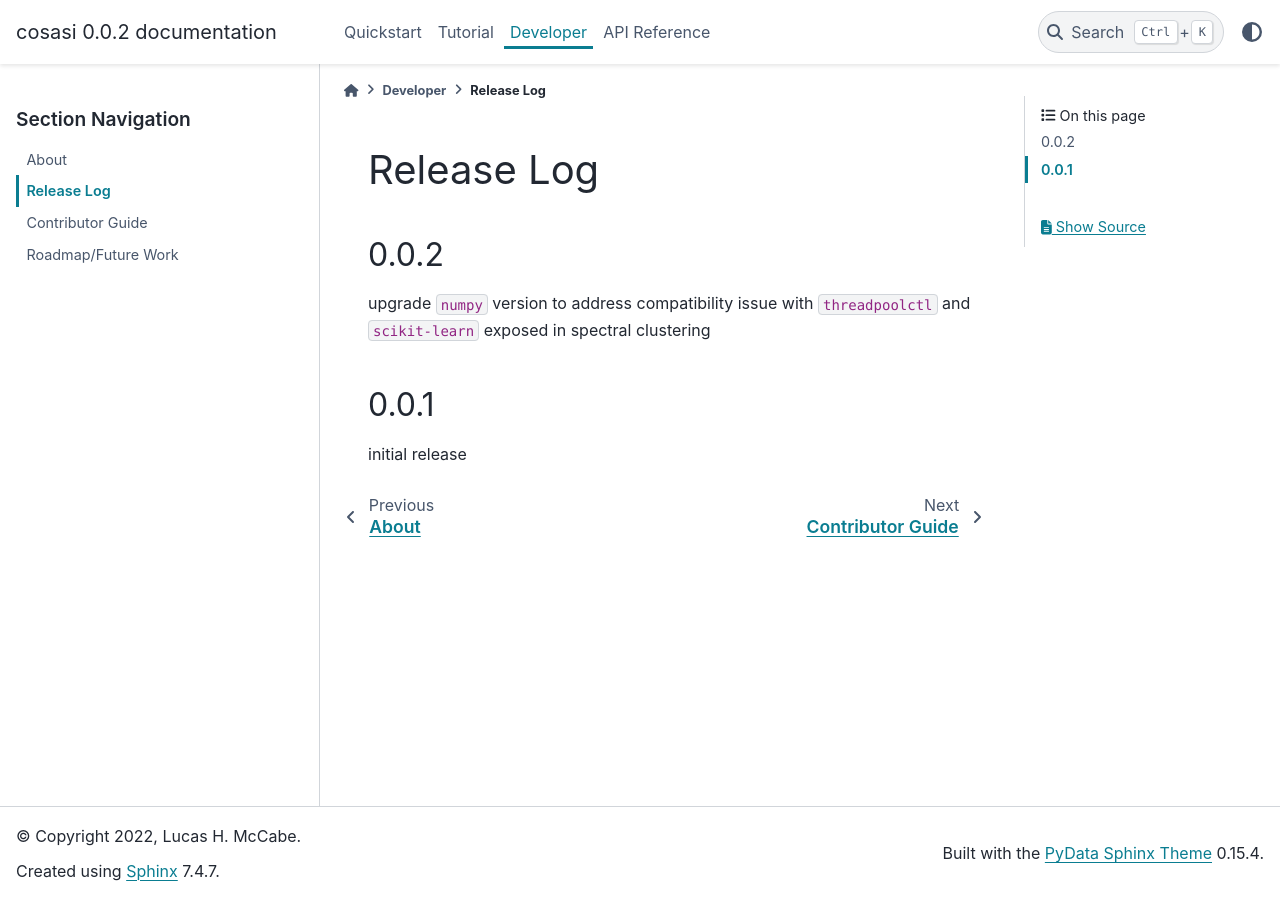
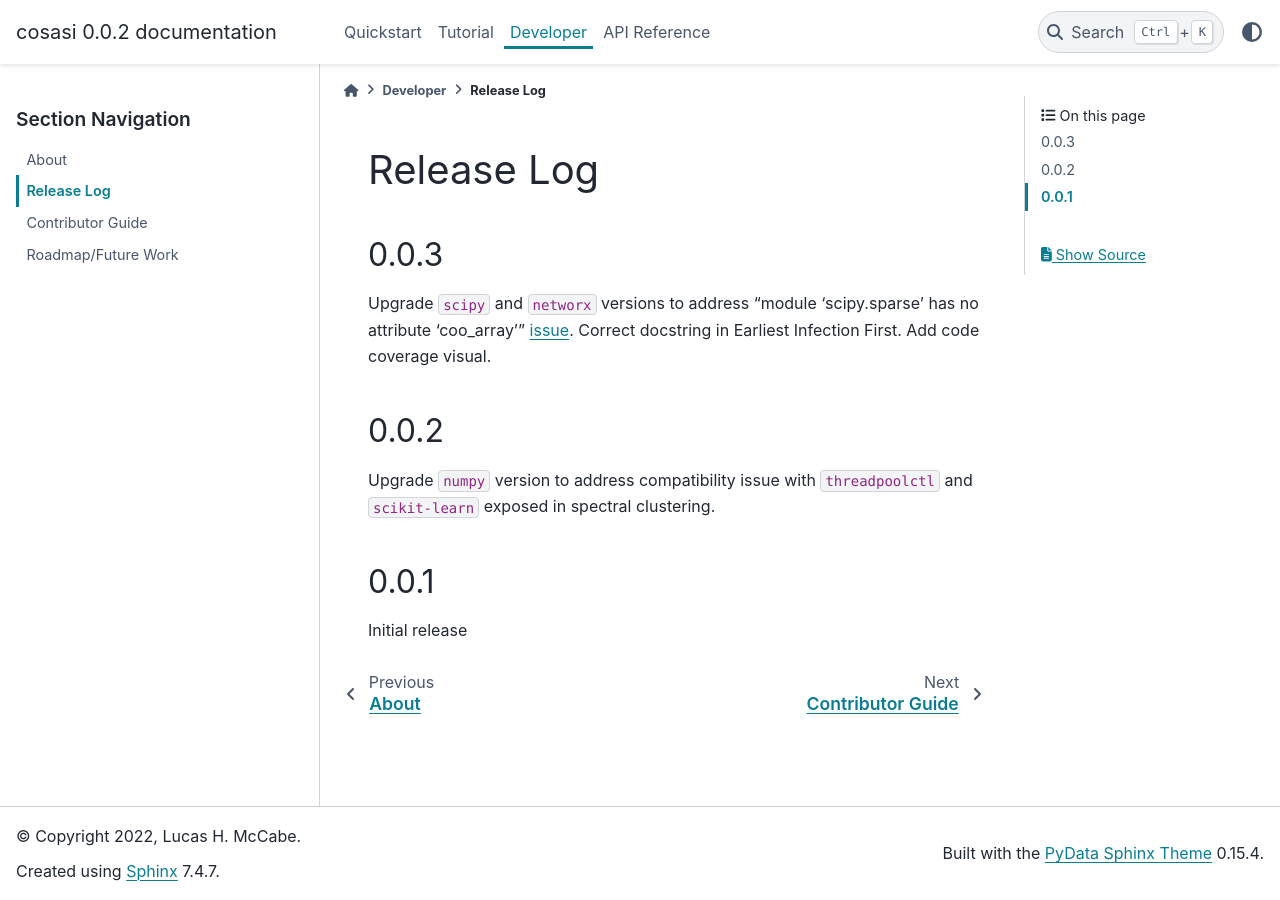
Before and after one commit to lmiconsulting/cosasi, a Sphinx documentation site: the page built from docs/developer_pages/releaselog.rst, in a window 1280 px wide. Built offline with Sphinx 7.4.7 and the PyData theme 0.15.4, drawn with Linux system fonts in a browser that asks for light colours.

Commit message:
minor version + docs updates
Upgrade scipy and networx versions to address “AttributeError: module ‘scipy.sparse’ has no attribute ‘coo_array’” issue. Correct docstring in Earliest Infection First. Add code coverage visual.

```diff
--- a/docs/developer_pages/contributing.rst
+++ b/docs/developer_pages/contributing.rst
@@ -72,6 +72,12 @@ To read the ``.coverage`` file:
         coverage report
 
 
+The output should look something like this:
+
+.. figure:: ../_assets/coverage.png
+   :figwidth: 100%
+   :align: left
+
 
 
 Guidelines
--- a/docs/developer_pages/releaselog.rst
+++ b/docs/developer_pages/releaselog.rst
@@ -3,12 +3,21 @@ Release Log
 =================
 
 
+0.0.3
+--------------------------------------
+Upgrade ``scipy`` and ``networx`` versions to address "module 'scipy.sparse' has no attribute 'coo_array'" issue_.
+Correct docstring in Earliest Infection First.
+Add code coverage visual.
+
 
 0.0.2
 --------------------------------------
-upgrade ``numpy`` version to address compatibility issue with ``threadpoolctl`` and ``scikit-learn`` exposed in spectral clustering
+Upgrade ``numpy`` version to address compatibility issue with ``threadpoolctl`` and ``scikit-learn`` exposed in spectral clustering.
 
 
 0.0.1
 --------------------------------------
-initial release
+Initial release
+
+
+.. _issue: https://github.com/pyg-team/pytorch_geometric/issues/4378
--- a/docs/requirements.txt
+++ b/docs/requirements.txt
@@ -1,11 +1,11 @@
 sphinx_automodapi==0.12
 sphinx-press-theme
 ndlib==5.1.1
-networkx==2.8.4
+networkx==2.8.7
 numpy==1.21.4
 pytest==7.1.1
 scikit_learn==1.1.2
-scipy==1.9.0
+scipy==1.9.3
 coverage==6.3.2
 six==1.16.0
 pydata_sphinx_theme==0.8.1
--- a/requirements.txt
+++ b/requirements.txt
@@ -1,8 +1,8 @@
 ndlib==5.1.1
-networkx==2.8.4
+networkx==2.8.7
 numpy==1.21.4
 pytest==7.1.1
 scikit_learn==1.1.2
-scipy==1.9.0
+scipy==1.9.3
 coverage==6.3.2
 six==1.16.0
```
Also changed, not shown: README.md (+2 -1 lines), 3 other files.
